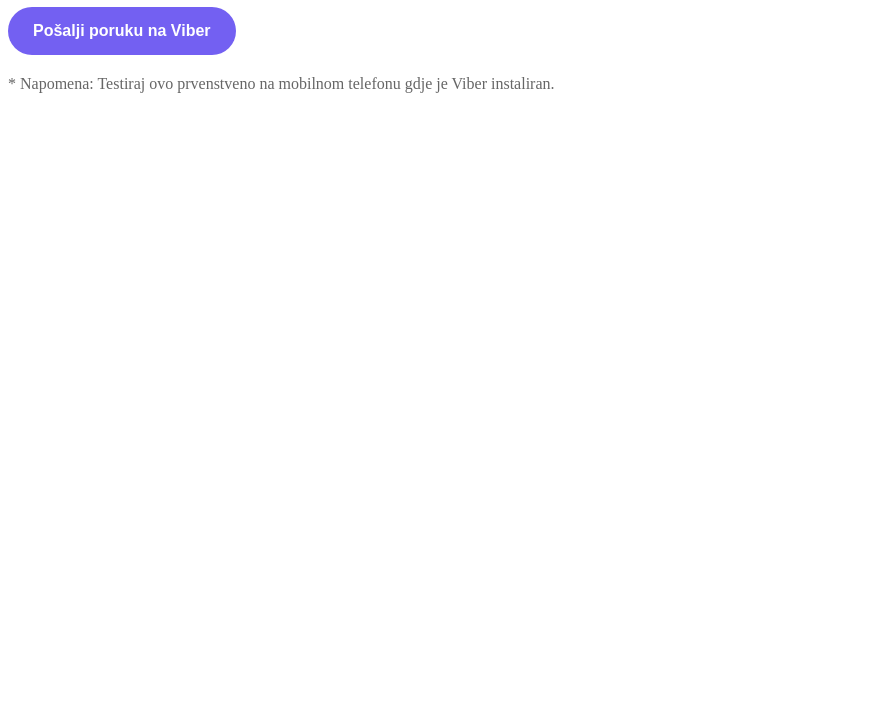
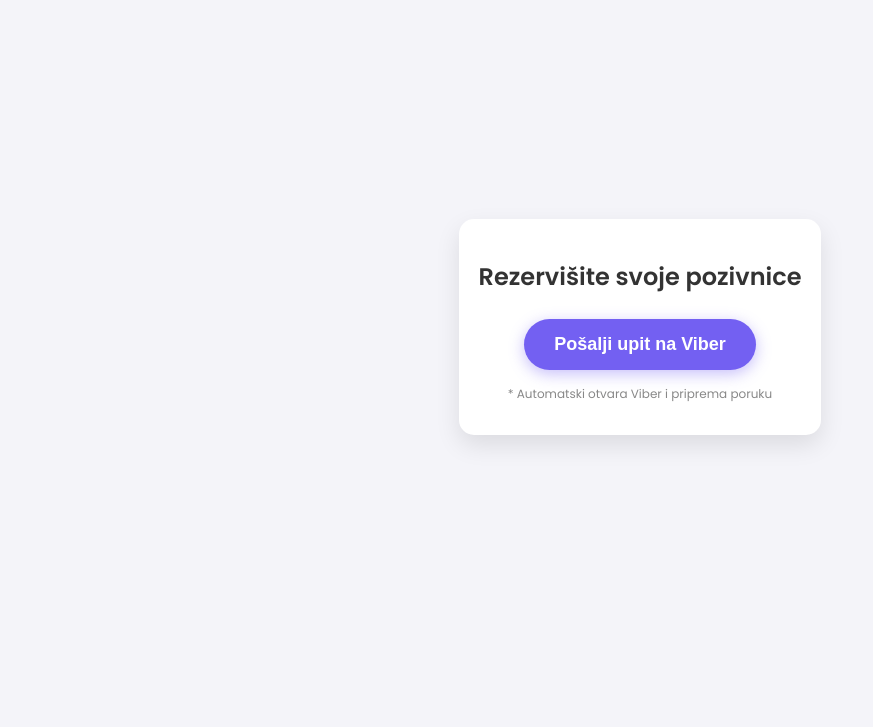
Before and after one commit to boskovasicim79/viber-test, a plain HTML site: page index.html in a window 1280 px wide. Shown: the part 73-800 px from the top of the page, without its empty margins (0-873 px from the left). Drawn offline with Linux system fonts and the light colour scheme.

Commit message:
Update index.html

```diff
--- a/index.html
+++ b/index.html
@@ -1,37 +1,106 @@
 <!DOCTYPE html>
-<html lang="hr">
+<html lang="sr">
 <head>
     <meta charset="UTF-8">
     <meta name="viewport" content="width=device-width, initial-scale=1.0">
-    <title>Viber Test</title>
+    <title>Kontakt - Pozivnice</title>
+
+    <link href="https://fonts.googleapis.com/css2?family=Poppins:wght@400;600&display=swap" rel="stylesheet">
+
     <style>
-        .viber-button {
-            display: inline-block;
-            background-color: #7360f2; /* Viber ljubičasta */
+        body {
+            font-family: 'Poppins', sans-serif;
+            display: flex;
+            justify-content: center;
+            align-items: center;
+            height: 100vh;
+            margin: 0;
+            background-color: #f4f4f9;
+        }
+
+        .container {
+            text-align: center;
+            padding: 20px;
+            background: white;
+            border-radius: 15px;
+            box-shadow: 0 10px 25px rgba(0,0,0,0.1);
+        }
+
+        h2 {
+            color: #333;
+            margin-bottom: 25px;
+        }
+
+        /* Stil za Viber Dugme */
+        .viber-btn {
+            display: inline-flex;
+            align-items: center;
+            background-color: #7360f2;
             color: white;
-            padding: 15px 25px;
+            padding: 15px 30px;
             text-decoration: none;
             border-radius: 50px;
-            font-family: Arial, sans-serif;
-            font-weight: bold;
-            transition: background 0.3s;
+            font-weight: 600;
+            font-size: 18px;
+            transition: all 0.3s ease;
+            border: none;
+            cursor: pointer;
+            box-shadow: 0 4px 15px rgba(115, 96, 242, 0.4);
         }
-        .viber-button:hover {
+
+        .viber-btn:hover {
             background-color: #5e4db2;
+            transform: translateY(-2px);
+            box-shadow: 0 6px 20px rgba(115, 96, 242, 0.6);
+        }
+
+        .viber-btn:active {
+            transform: translateY(0);
+        }
+
+        /* Ikonica (opciono, koristi tekst ako nemaš sliku) */
+        .viber-btn i {
+            margin-right: 10px;
+        }
+
+        p {
+            font-size: 12px;
+            color: #888;
+            margin-top: 15px;
         }
     </style>
 </head>
 <body>
 
-    <h1>Testiranje Viber kontakta</h1>
+    <div class="container">
+        <h2>Rezervišite svoje pozivnice</h2>
 
-    <a href="viber://chat?number=%2B38765328104draft=Pozdrav!%20Interesuje%20me%20pozivnica" class="viber-button">
-        Pošalji poruku na Viber
-    </a>
+        <button onclick="pokreniKomunikaciju()" class="viber-btn">
+            Pošalji upit na Viber
+        </button>
 
-    <p style="margin-top: 20px; color: #666;">
-        * Napomena: Testiraj ovo prvenstveno na mobilnom telefonu gdje je Viber instaliran.
-    </p>
+        <p>* Automatski otvara Viber i priprema poruku</p>
+    </div>
+
+    <script>
+        function pokreniKomunikaciju() {
+            // Tvoji podaci
+            const mojBroj = "38765328104";
+            const poruka = "Pozdrav! Interesuje me pozivnica";
+
+            // Enkodiranje poruke za URL format
+            const enkodiranaPoruka = encodeURIComponent(poruka);
+
+            // 1. KORAK: Dodavanje kontakta (rešava problem "User not found")
+            window.location.href = "viber://add?number=" + mojBroj;
+
+            // 2. KORAK: Mala pauza (1.5 sekundu) pa otvaranje četa sa tekstom
+            setTimeout(function() {
+                // Koristimo %2B umesto + za internacionalni format
+                window.location.href = "viber://chat?number=%2B" + mojBroj + "&draft=" + enkodiranaPoruka;
+            }, 1500);
+        }
+    </script>
 
 </body>
 </html>
```
